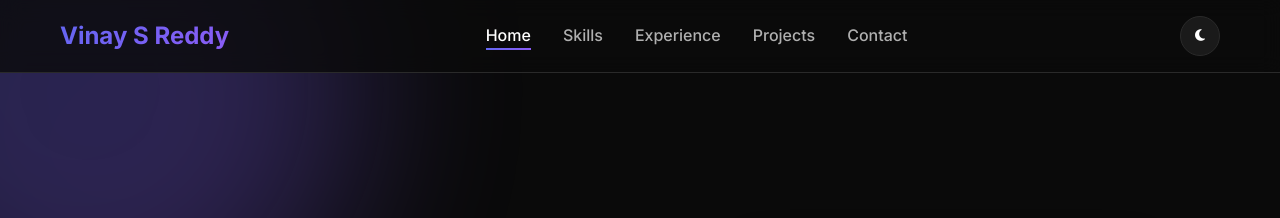
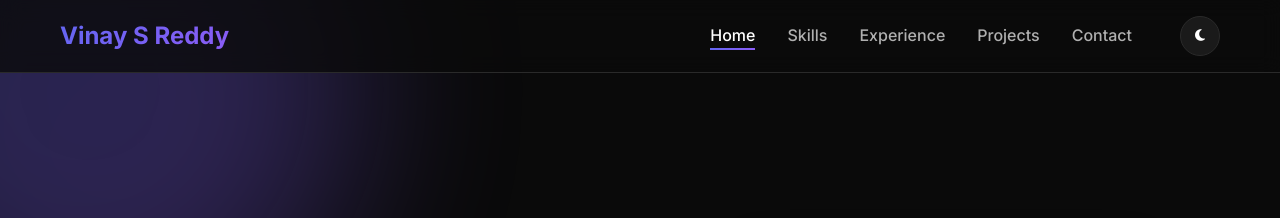
Before and after one commit to vinaysreddy/portfolio, a plain HTML site: page index.html in a window 1280 px wide. Shown: the top 218 px of the page. Drawn offline with nearby package versions, Linux system fonts and the light colour scheme.

Commit message:
Add gap and margin styles to navigation elements

```diff
--- a/styles.css
+++ b/styles.css
@@ -82,6 +82,7 @@ body {
     justify-content: space-between;
     align-items: center;
     padding: 1rem 20px;
+    gap: 1rem;
 }
 
 .nav-brand {
@@ -105,6 +106,8 @@ body {
     list-style: none;
     gap: 2rem;
     align-items: center;
+    margin-left: auto;
+    margin-right: 1rem;
 }
 
 .nav-link {
```
